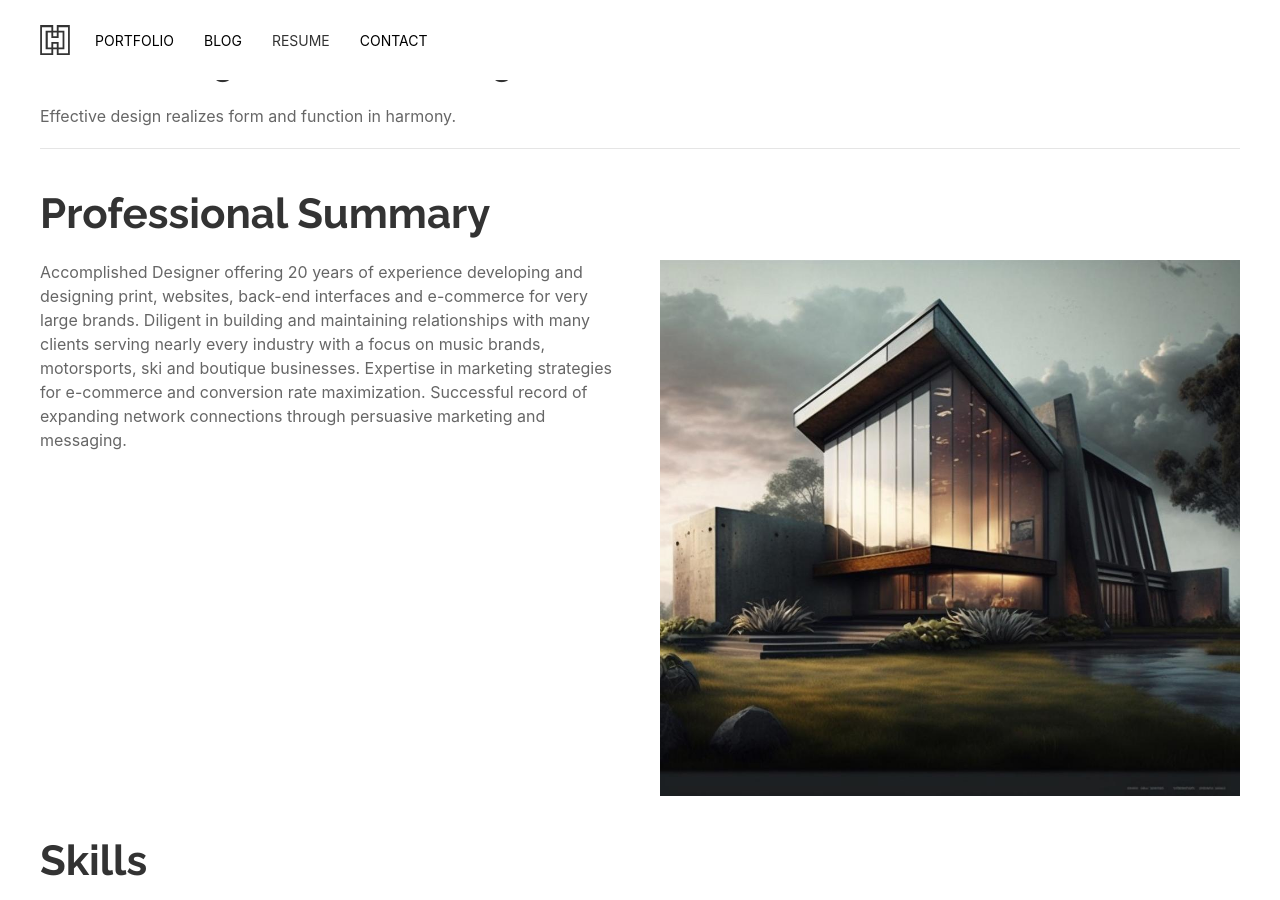
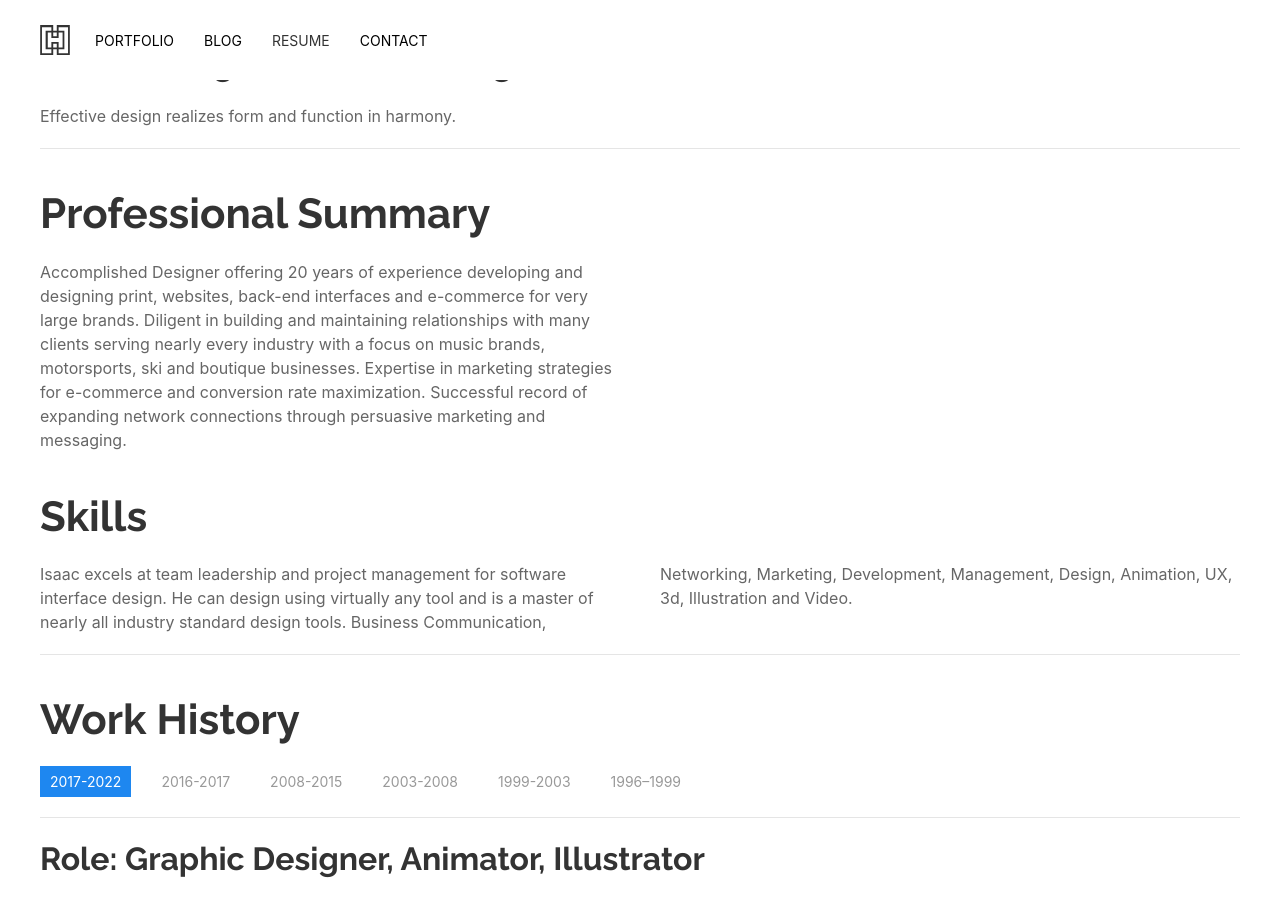
Before and after one commit to kre8t/kre8t.github.io, a Jekyll site: the page built from _pages/resume.md, in a window 1280 px wide and 900 px high, scrolled down 301 px. Built offline with Jekyll 4.4.1, drawn with Linux system fonts in a browser that asks for light colours.

Commit message:
Update resume.md

```diff
--- a/_pages/resume.md
+++ b/_pages/resume.md
@@ -17,7 +17,7 @@ Effective design realizes form and function in harmony.
 Accomplished Designer offering 20 years of experience developing and designing print, websites, back-end interfaces and e-commerce for very large brands. Diligent in building and maintaining relationships with many clients serving nearly every industry with a focus on music brands, motorsports, ski and boutique businesses. Expertise in marketing strategies for e-commerce and conversion rate maximization. Successful record of expanding network connections through persuasive marketing and messaging.
 </div>
 <div class="uk-width-1-2@m">
-<img class="uk-width-1-1" src="{{ "/assets/img/Isaac-Horton-architecture-3.jpg" | relative_url }}" width="1024" height="946">
+
 </div></div>
 
 # Skills
```
